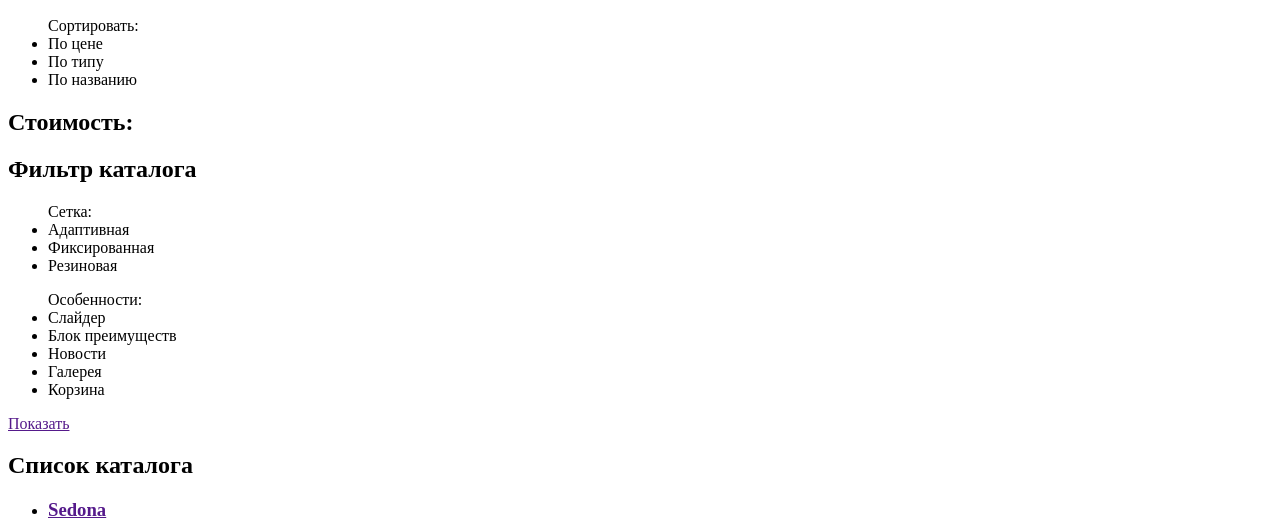
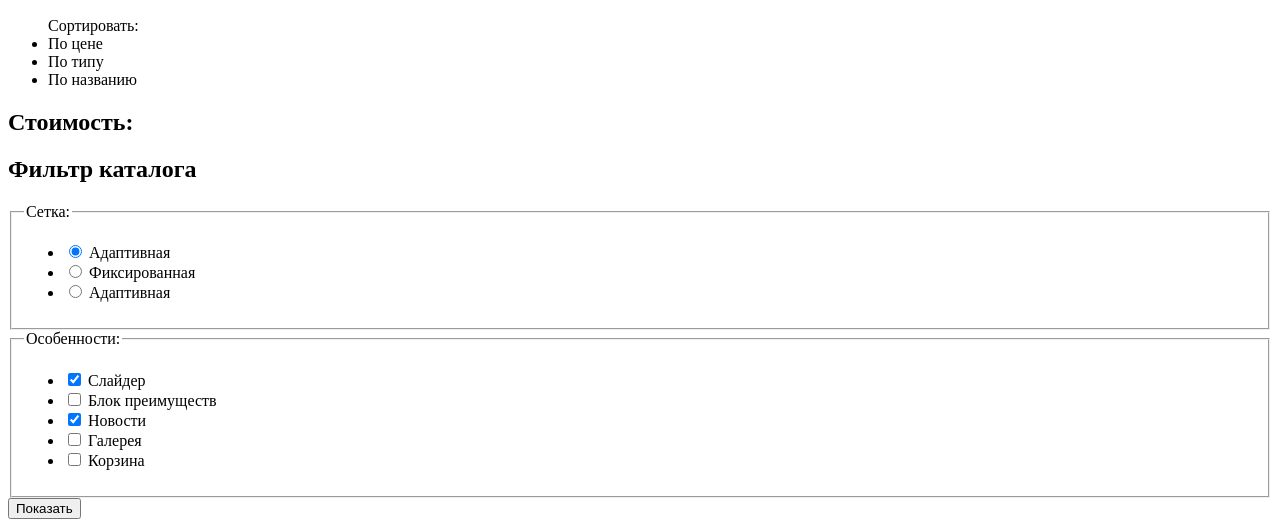
Before and after one commit to Brs-B/452047-nerds-28, a plain HTML site: page catalog.html in a window 1280 px wide. Shown: the part 310-831 px from the top of the page. Drawn offline with Linux system fonts and the light colour scheme.

Commit message:
продолжаем разметку

```diff
--- a/catalog.html
+++ b/catalog.html
@@ -26,7 +26,7 @@
       <h1>Магазин готовых шаблонов</h1>
 
       <section>
-        <h2>Сортировка</h2>
+        <h2 class="visually_hidden">Сортировка</h2>
         <ul>Сортировать:
           <li>По цене</li>
           <li>По типу</li>
@@ -37,24 +37,60 @@
       <section>
         <h2>Стоимость:</h2>
 
-        <h2>Фильтр каталога</h2>
-        <ul>Сетка:
-          <li>Адаптивная</li>
-          <li>Фиксированная</li>
-          <li>Резиновая</li>
-        </ul>
-        <ul>Особенности:
-          <li>Слайдер</li>
-          <li>Блок преимуществ</li>
-          <li>Новости</li>
-          <li>Галерея</li>
-          <li>Корзина</li>
-        </ul>
-        <a href="">Показать</a>
       </section>
 
       <section>
-        <h2>Список каталога</h2>
+        <h2 class="visually_hidden">Фильтр каталога</h2>
+        <form action="https://echo.htmlacademy.ru" method="get">
+          <fieldset>
+            <legend>Сетка:</legend>
+              <ul>
+                <li>
+                  <input type="radio" name="grid" id="filter_adaptive" value="adaptive" checked>
+                  <label for="filter_adaptive">Адаптивная</label>
+                </li>
+                <li>
+                  <input type="radio" name="grid" id="filter_fixed" value="fixed">
+                  <label for="filter_fixed">Фиксированная</label>
+                </li>
+                <li>
+                <input type="radio" name="grid" id="filter_rubbery" value="rubbery">
+                <label for="filter_rubbery">Адаптивная</label>
+                </li>
+              </ul>
+          </fieldset>
+
+          <fieldset>
+            <legend>Особенности:</legend>
+              <ul>
+                <li>
+                  <input type="checkbox" name="slider" id="filter_slider" checked>
+                  <label for="filter_slider">Слайдер</label>
+                </li>
+                <li>
+                  <input type="checkbox" name="block_advantage" id="filter_block_advantage">
+                  <label for="filter_block_advantage">Блок преимуществ</label>
+                </li>
+                <li>
+                  <input type="checkbox" name="news" id="filter_news" checked>
+                  <label for="filter_news">Новости</label>
+                </li>
+                <li>
+                  <input type="checkbox" name="gallery" id="filter_gallery">
+                  <label for="filter_gallery">Галерея</label>
+                </li>
+                <li>
+                  <input type="checkbox" name="cart" id="filter_cart">
+                  <label for="filter_cart">Корзина</label>
+                </li>
+              </ul>
+          </fieldset>
+          <button type="submit">Показать</button>
+        </form>
+      </section>
+
+      <section>
+        <h2 class="visually_hidden">Список каталога</h2>
           <ul>
             <li>
               <a href="">
@@ -130,7 +166,7 @@
 
     <footer>
       <section>
-        <h2>Адрес</h2>
+        <h2 class="visually_hidden">Адрес</h2>
         <h3>Nёrds Design studio</h3>
         <p>
           191186, Санкт-Петербург<br>
@@ -168,5 +204,25 @@
       </div>
     </footer>
 
+    <section>
+      <h2>Напишите нам</h2>
+      <form action="https://echo.htmlacademy.ru" method="post">
+        <p>
+          <label for="your_name">Ваше Имя:</label>
+          <input type="text" id="your_name" name="name" placeholder="Имя Фамилия" required>
+        </p>
+        <p>
+          <label for="your_email">Ваш email:</label>
+          <input type="text" id="your_email" name="email" placeholder="email@example.com" required>
+        </p>
+        <p>
+          <label for="review">Текст письма:</label>
+          <textarea id="review" name="review" rows="5">В свободной форме</textarea>
+        </p>
+        <button type="submit">Отправить</button>
+      </form>
+      <button type="button">Закрыть</button>
+    </section>
+
   </body>
 </html>
```
Also changed, not shown: index.html (+26 -6 lines).
